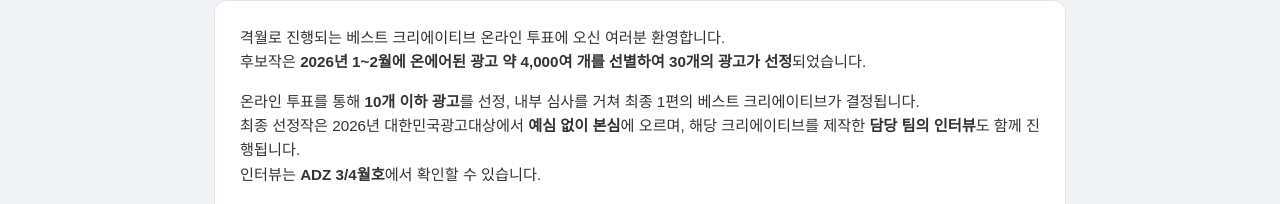
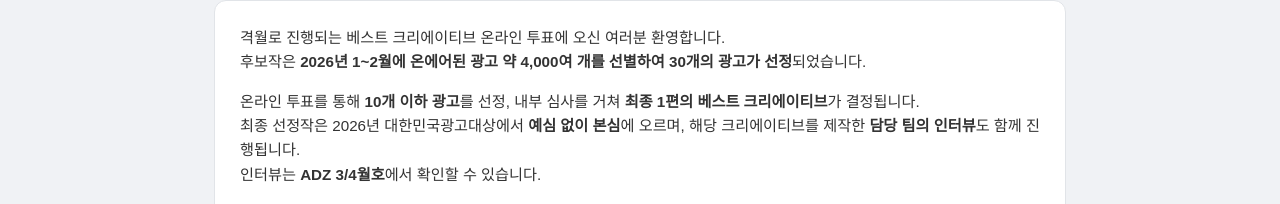
Before and after one commit to Dony240/ADZ_Best_Ceative_Vote, a plain HTML site: page index.html in a window 1280 px wide. Shown: the part 125-329 px from the top of the page. Drawn offline with Linux system fonts and the light colour scheme.

Commit message:
Update index.html

```diff
--- a/index.html
+++ b/index.html
@@ -72,7 +72,7 @@
             <p style="margin-top: 0;">격월로 진행되는 베스트 크리에이티브 온라인 투표에 오신 여러분 환영합니다.<br>
             후보작은 <b>2026년 1~2월에 온에어된 광고 약 4,000여 개를 선별하여 30개의 광고가 선정</b>되었습니다.</p>
 
-            <p>온라인 투표를 통해 <b>10개 이하 광고</b>를 선정, 내부 심사를 거쳐 최종 1편의 베스트 크리에이티브가 결정됩니다.<br>
+            <p>온라인 투표를 통해 <b>10개 이하 광고</b>를 선정, 내부 심사를 거쳐 <b>최종 1편의 베스트 크리에이티브</b>가 결정됩니다.<br>
             최종 선정작은 2026년 대한민국광고대상에서 <b>예심 없이 본심</b>에 오르며, 해당 크리에이티브를 제작한 <b>담당 팀의 인터뷰</b>도 함께 진행됩니다.<br>
             인터뷰는 <b>ADZ 3/4월호</b>에서 확인할 수 있습니다.</p>
 
```
